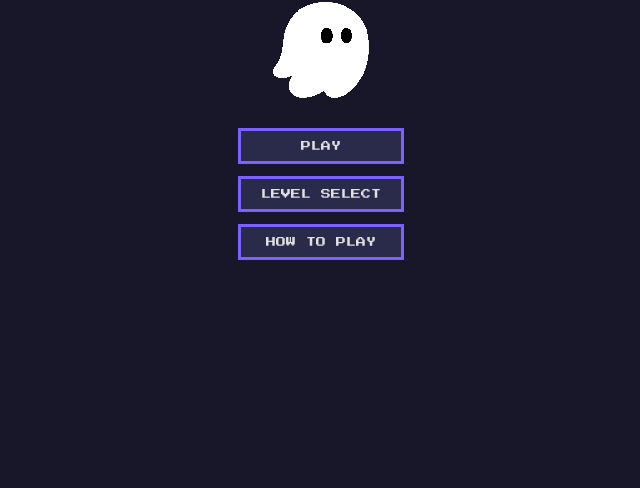
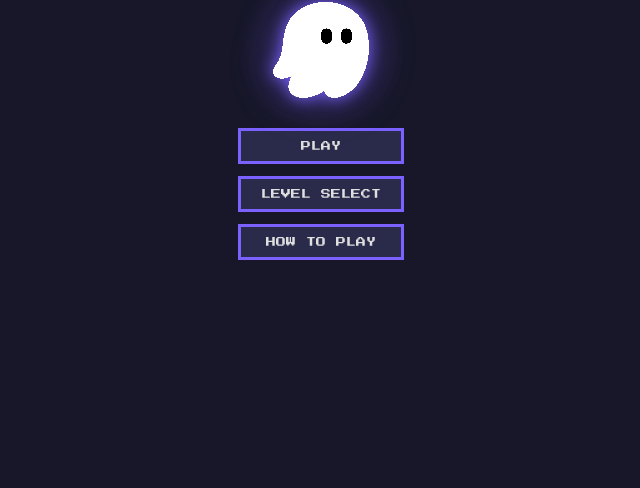
Before and after one commit to gautric/sokoban, a plain HTML site: page index.html in a window 1280 px wide. Shown: the part 312-800 px from the top of the page, without its empty margins (319-959 px from the left). Drawn offline with nearby package versions, Linux system fonts and the light colour scheme; no server answers.

Commit message:
feat(ui): enhance menu ghost with neon glow and heartbeat animation
- Add drop-shadow filter to menu ghost image with purple neon effect (#7B61FF)
- Create ::after pseudo-element with radial gradient glow behind ghost
- Implement heartbeat-glow keyframe animation with pulsing scale and opacity
- Position relative container for ghost to support absolute glow positioning
- Animation syncs with existing bob animation for cohesive visual effect

```diff
--- a/css/style.css
+++ b/css/style.css
@@ -67,17 +67,42 @@ canvas { display: block; }
 
 .menu-ghost {
   animation: bob 2s ease-in-out infinite;
+  position: relative;
 }
 .menu-ghost-img {
   width: 96px;
   height: 96px;
   image-rendering: pixelated;
+  filter: drop-shadow(0 0 8px #7B61FF) drop-shadow(0 0 20px #7B61FF55);
+}
+.menu-ghost::after {
+  content: '';
+  position: absolute;
+  top: 50%; left: 50%;
+  width: 150px; height: 150px;
+  transform: translate(-50%, -50%);
+  background: radial-gradient(circle, #7B61FF66 0%, #7B61FF22 40%, transparent 70%);
+  border-radius: 50%;
+  animation: heartbeat-glow 0.8s ease-in-out infinite;
+  pointer-events: none;
+  z-index: -1;
+}
+
+@keyframes heartbeat-glow {
+  0% { opacity: 0.3; transform: translate(-50%, -50%) scale(1); }
+  15% { opacity: 1; transform: translate(-50%, -50%) scale(1.4); }
+  30% { opacity: 0.5; transform: translate(-50%, -50%) scale(1.1); }
+  45% { opacity: 0.9; transform: translate(-50%, -50%) scale(1.25); }
+  60% { opacity: 0.3; transform: translate(-50%, -50%) scale(1); }
+  100% { opacity: 0.3; transform: translate(-50%, -50%) scale(1); }
 }
 
 @keyframes bob {
   0%, 100% { transform: translateY(0); }
   50% { transform: translateY(-10px); }
 }
+
+
 
 .menu-buttons { display: flex; flex-direction: column; gap: 12px; }
 
```
